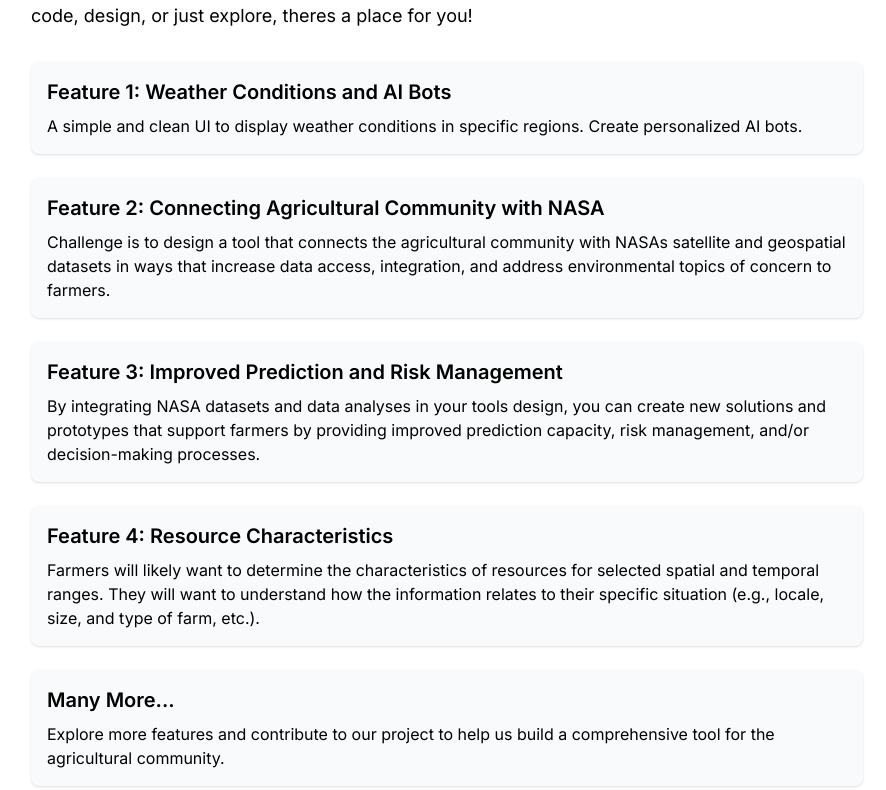
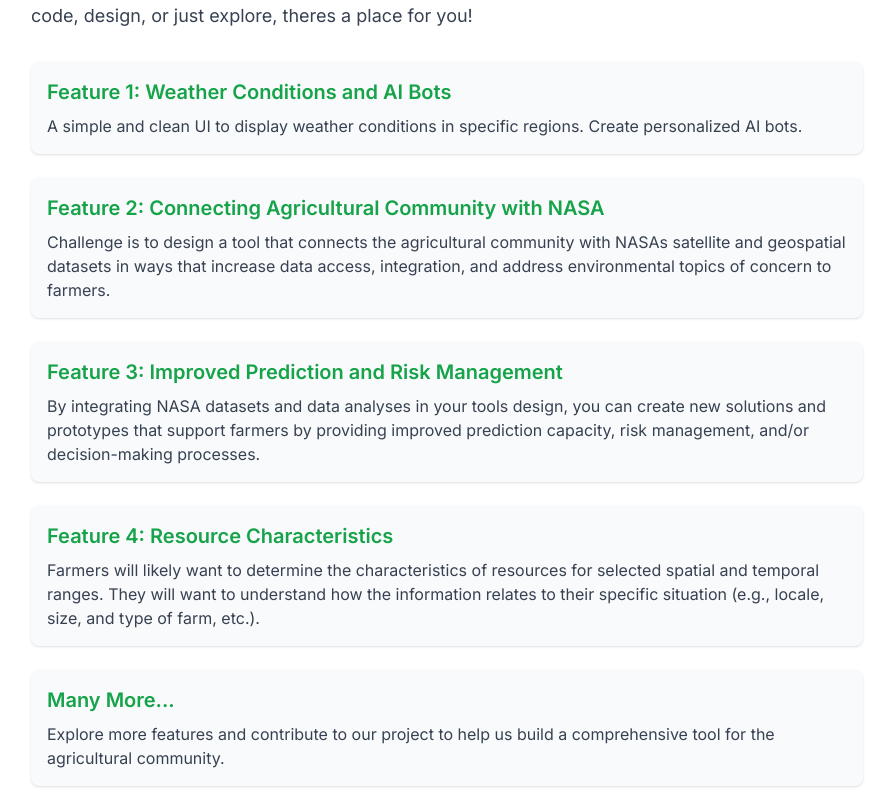
Before and after one commit to MOHAMMED-IQRAMUL/FarmRuler, a Next.js app: page /faq in a window 1280 px wide. Shown: the part 370-1160 px from the top of the page, without its empty margins (193-1079 px from the left). Built offline with nearby package versions, Linux system fonts and the light colour scheme.

Commit message:
fix: FAQ Page UI

```diff
--- /dev/null
+++ b/app/components/PageTitle.js
@@ -0,0 +1,9 @@
+import React from 'react'
+
+const PageTitle = ({ title }) => {
+  return (
+    <h1 className="text-3xl font-bold mb-6 text-center text-green-600">{title}</h1>
+  )
+}
+
+export default PageTitle
--- a/app/faq/page.js
+++ b/app/faq/page.js
@@ -2,13 +2,46 @@
 import React from 'react';
 import Navbar from '../components/Navbar';
 import Footer from '../components/Footer';
+import PageTitle from '../components/PageTitle';
 
 const FAQPage = () => {
+    const FAQ = ({ heading, value }) => {
+        return (
+          <div className="bg-gray-50 p-4 rounded-lg shadow">
+            <h2 className="text-xl font-semibold mb-2 text-green-600">{heading}</h2>
+            <p>{value}</p>
+          </div>
+        );
+      };
+
+      const faqData = [
+        {
+            heading: "Feature 1: Weather Conditions and AI Bots",
+            value: "A simple and clean UI to display weather conditions in specific regions. Create personalized AI bots.",
+        },
+        {
+            heading: "Feature 2: Connecting Agricultural Community with NASA",
+            value: "Challenge is to design a tool that connects the agricultural community with NASAs satellite and geospatial datasets in ways that increase data access, integration, and address environmental topics of concern to farmers.",
+        },
+        {
+            heading: "Feature 3: Improved Prediction and Risk Management",
+            value: "By integrating NASA datasets and data analyses in your tools design, you can create new solutions and prototypes that support farmers by providing improved prediction capacity, risk management, and/or decision-making processes.",
+        },
+        {
+            heading: "Feature 4: Resource Characteristics",
+            value: "Farmers will likely want to determine the characteristics of resources for selected spatial and temporal ranges. They will want to understand how the information relates to their specific situation (e.g., locale, size, and type of farm, etc.).",
+        },
+        {
+            heading: "Many More...",
+            value: "Explore more features and contribute to our project to help us build a comprehensive tool for the agricultural community.",
+        },
+      ]
+
     return (
         <div className="min-h-screen bg-gray-100 p-6">
             <Navbar/>
-            <div className="max-w-4xl mx-auto bg-white shadow-md rounded-lg p-8">
-                <h1 className="text-3xl font-bold mb-6 text-center">FarmRuler FAQ</h1>
+            <div className="max-w-4xl mx-auto bg-white shadow-md rounded-lg p-8 text-gray-700">
+                <PageTitle title="FarmRuler FAQ"/>
                 <p className="text-lg mb-4">
                     Welcome to FarmRuler! We re on a mission to build an incredible full-stack web application specially for persons with interest in agriculture and farming. This repository is a collaborative effort where we invite developers, designers, and enthusiasts to contribute and help bring this project to life.
                 </p>
@@ -16,36 +49,11 @@ const FAQPage = () => {
                     🚀 Project Overview: FarmRuler aims to ease the agricultural activities. Our focus is on integrating AI and tech in the agricultural world and easing the procedure. Whether you re here to contribute code, design, or just explore, theres a place for you!
                 </p>
                 <div className="space-y-6">
-                    <div className="bg-gray-50 p-4 rounded-lg shadow">
-                        <h2 className="text-xl font-semibold mb-2">Feature 1: Weather Conditions and AI Bots</h2>
-                        <p>
-                            A simple and clean UI to display weather conditions in specific regions. Create personalized AI bots.
-                        </p>
-                    </div>
-                    <div className="bg-gray-50 p-4 rounded-lg shadow">
-                        <h2 className="text-xl font-semibold mb-2">Feature 2: Connecting Agricultural Community with NASA</h2>
-                        <p>
-                            Challenge is to design a tool that connects the agricultural community with NASAs satellite and geospatial datasets in ways that increase data access, integration, and address environmental topics of concern to farmers.
-                        </p>
-                    </div>
-                    <div className="bg-gray-50 p-4 rounded-lg shadow">
-                        <h2 className="text-xl font-semibold mb-2">Feature 3: Improved Prediction and Risk Management</h2>
-                        <p>
-                            By integrating NASA datasets and data analyses in your tools design, you can create new solutions and prototypes that support farmers by providing improved prediction capacity, risk management, and/or decision-making processes.
-                        </p>
-                    </div>
-                    <div className="bg-gray-50 p-4 rounded-lg shadow">
-                        <h2 className="text-xl font-semibold mb-2">Feature 4: Resource Characteristics</h2>
-                        <p>
-                            Farmers will likely want to determine the characteristics of resources for selected spatial and temporal ranges. They will want to understand how the information relates to their specific situation (e.g., locale, size, and type of farm, etc.).
-                        </p>
-                    </div>
-                    <div className="bg-gray-50 p-4 rounded-lg shadow">
-                        <h2 className="text-xl font-semibold mb-2">Many More...</h2>
-                        <p>
-                            Explore more features and contribute to our project to help us build a comprehensive tool for the agricultural community.
-                        </p>
-                    </div>
+                   {
+                       faqData.map((item, index) => (
+                           <FAQ key={item.heading} heading={item.heading} value={item.value} />
+                       ))
+                   }
                 </div>
             </div>
             <Footer/>
```
